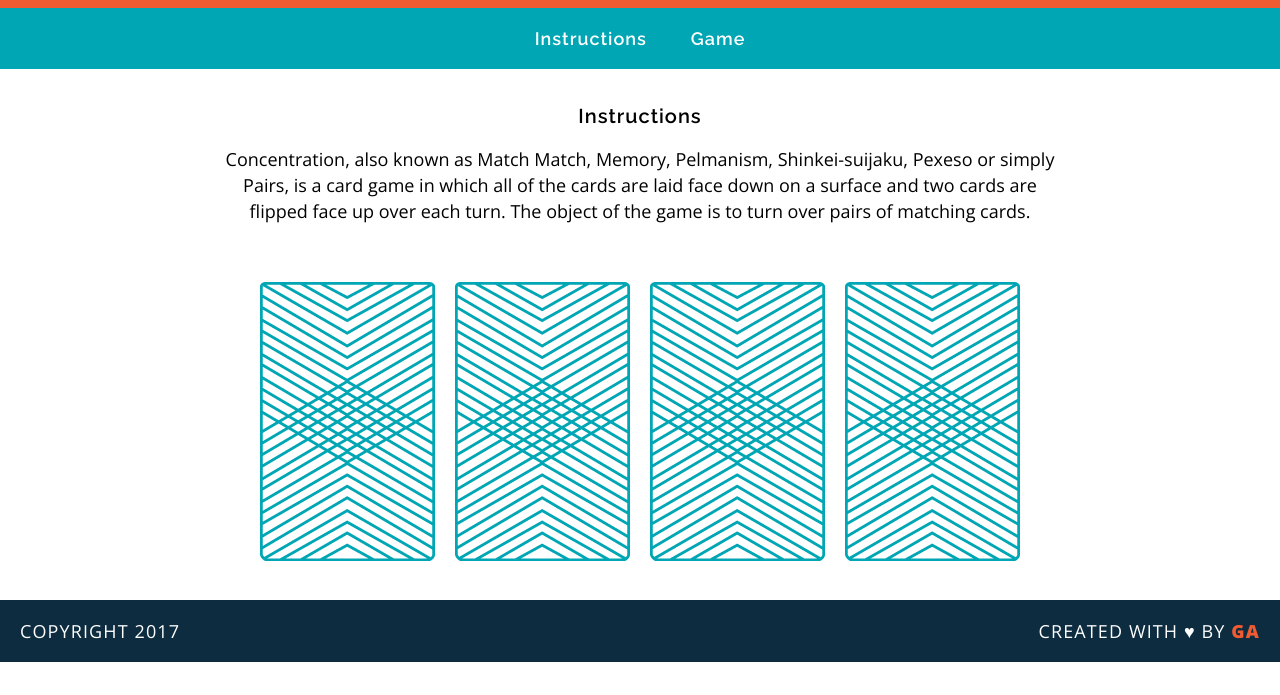
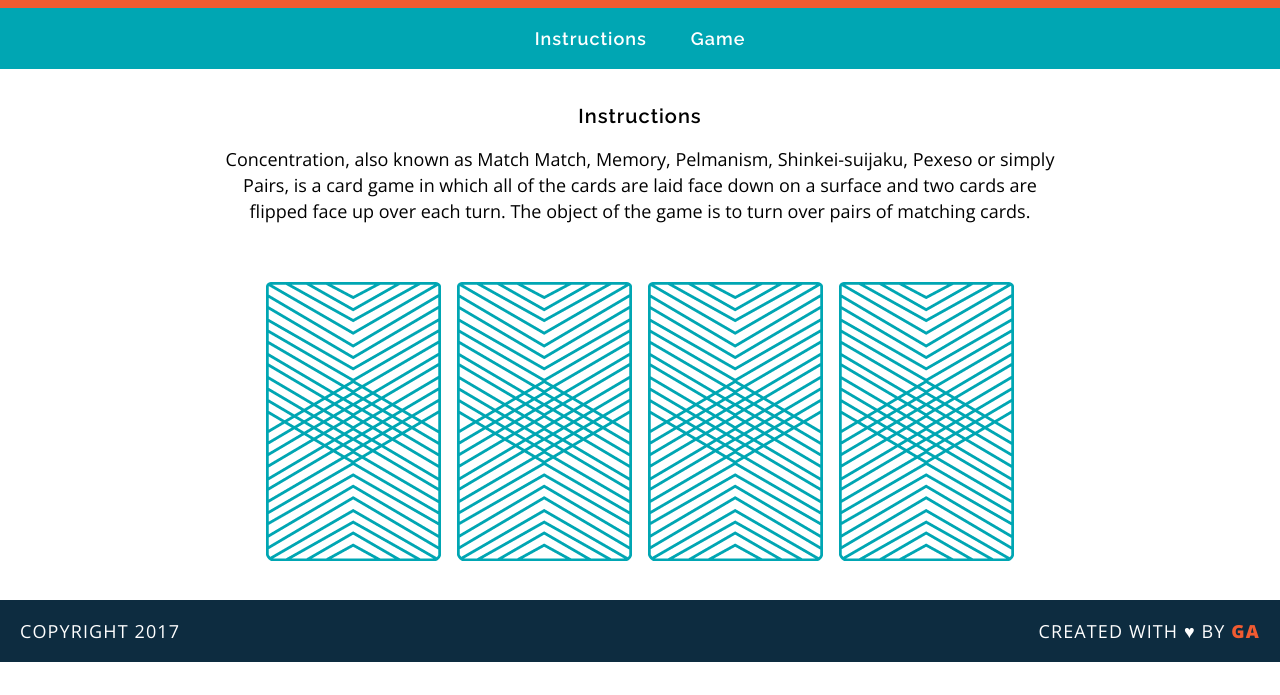
Before and after one commit to ColtonKayser/wdi-fundamentals-memorygame, a plain HTML site: page memory_game/index.html in a window 1280 px wide. Shown: the part 105-800 px from the top of the page. Drawn offline with nearby package versions, Linux system fonts and the light colour scheme; a web font is replaced by a local one.

Commit message:
created game logic

```diff
--- a/memory_game/index.html
+++ b/memory_game/index.html
@@ -23,12 +23,11 @@
 	<main>
 	<h2 id="instructions">Instructions</h2>
 		<p>Concentration, also known as Match Match, Memory, Pelmanism, Shinkei-suijaku, Pexeso or simply Pairs, is a card game in which all of the cards are laid face down on a surface and two cards are flipped face up over each turn. The object of the game is to turn over pairs of matching cards.</p>
-	<div id="game">
-		<img src="images/back.png" alt="Queen of Diamonds">
-		<img src="images/back.png" alt="Queen of Hearts">
-		<img src="images/back.png" alt="King of Diamonds">
-		<img src="images/back.png" alt="King of Hearts">
+
+	<div id="game-board" class="board clearfix">
 	</div>
+
+
 	</main>
 	<footer class="clearfix">
 		<p class="copyright">Copyright 2017</p>
--- a/memory_game/js/main.js
+++ b/memory_game/js/main.js
@@ -24,15 +24,16 @@ var cardsInPlay = [];
 
 var checkForMatch = function () {
 	if (cardsInPlay[0] === cardsInPlay[1]) {
-  console.log("You found a match!");
+  alert("You found a match!");
 } else {
-  console.log("Sorry, try again.");
+  alert("Sorry, try again.");
 }
 };
 
 
 
-var flipCard = function (cardId) {
+var flipCard = function () {
+	cardId = this.getAttribute('data-id');
 	console.log("User flipped " + cards[cardId].rank);
 
  cardsInPlay.push(cards[cardId].rank);
@@ -43,10 +44,21 @@ console.log(cards[cardId].cardImage);
 console.log(cards[cardId].suit);
 
 
+this.setAttribute('src', cards[cardId].cardImage);
+
 if (cardsInPlay.length === 2) {
 	checkForMatch();
 	}
 };
 
-flipCard(0);
-flipCard(2);
+var createBoard = function() {
+	for (var i =0; i < cards.length; i++) {
+		var cardElement = document.createElement('img');
+		cardElement.setAttribute('src', 'images/back.png');
+		cardElement.setAttribute('data-id', i);
+		cardElement.addEventListener('click', flipCard);
+		document.getElementById('game-board').appendChild(cardElement);
+	}
+};
+
+createBoard();
```
Also changed, not shown: 1 other file.
